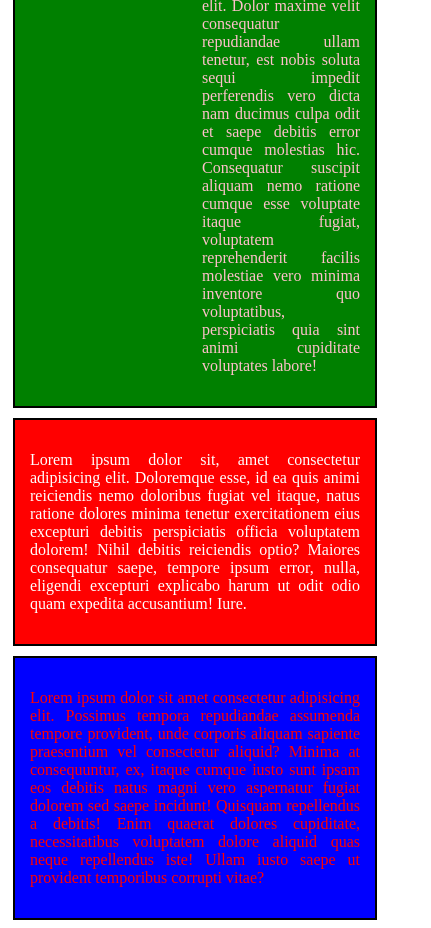
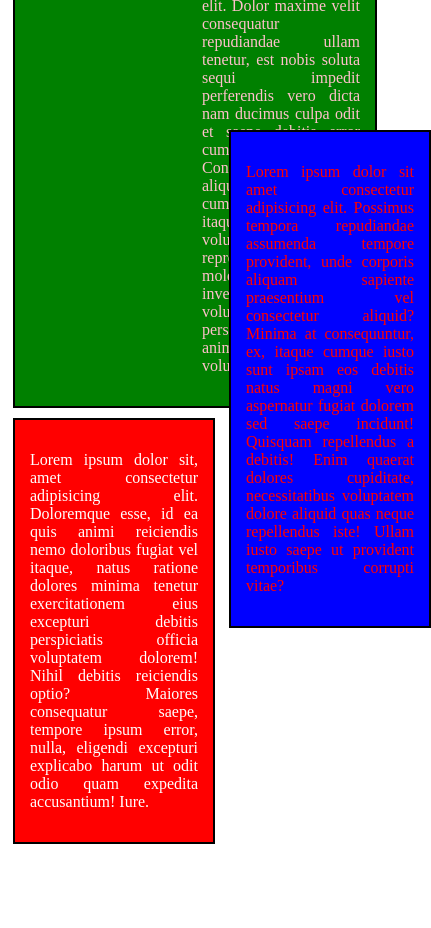
Before and after one commit to RogerioBM87/Atividades-Segundo-Semestre, a plain HTML site: page PPSI-II/responsiva_01_pt_2/index.html in a window 390 px wide. Shown: the part 760-1688 px from the top of the page, 431 px wide, since content can reach past the window. After the commit the page ends 1617 px from the top, so only its background shows below. Drawn offline with Linux system fonts and the light colour scheme.

Commit message:
Update MediaQuery.css

```diff
--- a/PPSI-II/responsiva_01_pt_2/css/MediaQuery.css
+++ b/PPSI-II/responsiva_01_pt_2/css/MediaQuery.css
@@ -54,7 +54,7 @@ figure {
     margin: 2px 10px 2px 2px;
 }
 
-@media screen and (max-width: 700px){
+@media screen and (max-width: 900px){
     main {
         display: flex;
         flex-wrap: nowrap;
@@ -62,19 +62,19 @@ figure {
     }
 }
 
-@media screen and (max-width: 360px){
+@media screen and (max-width: 460px){
     main {
         display: flex;
         flex-wrap: nowrap;
         flex-flow: column wrap;
     }
     aside {
-        width: 200px;
+        width: 178px;
     }
     footer {
         position: absolute;
-        width: 200px;
-        top: 900px;
-        left: 220px;
+        width: 178px;
+        top: 885px;
+        left: 224px;
     }
 }
```
